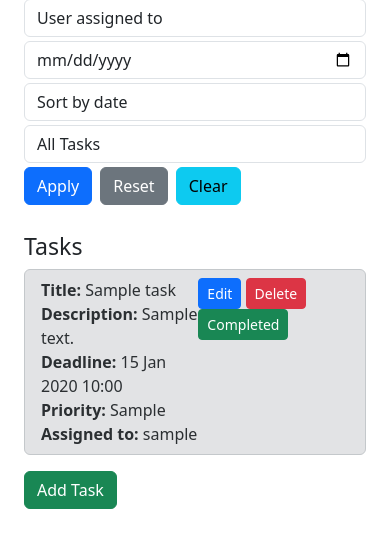
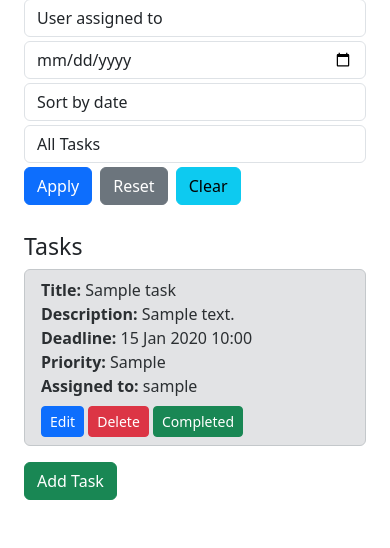
Before and after one commit to antoinegreuzard/task_manager, a Django app: page /task_list/1/ in a window 390 px wide. Shown: the part 280-828 px from the top of the page. Run offline with Django 5.2, Linux system fonts and the light colour scheme; a user stored in the database is signed in; tables that the repository leaves empty hold one stand-in row (values such as "Sample post").

Commit message:
feat: next row on mobile

```diff
--- a/task_manager/templates/task_manager/view_task_list.html
+++ b/task_manager/templates/task_manager/view_task_list.html
@@ -69,7 +69,7 @@
         <ul class="list-group">
           {% for task in tasks %}
             <li class="list-group-item {% if task.completed %}list-group-item-secondary{% endif %}">
-              <div class="d-flex justify-content-between">
+              <div class="d-flex justify-content-between flex-lg-row gap-2 flex-column">
                 <div>
                   <strong>Title:</strong> {{ task.title }}<br>
                   <strong>Description:</strong> {{ task.description }}<br>
```
